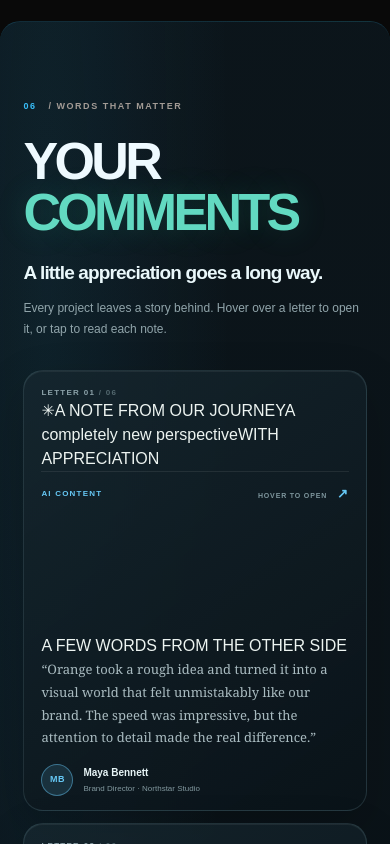
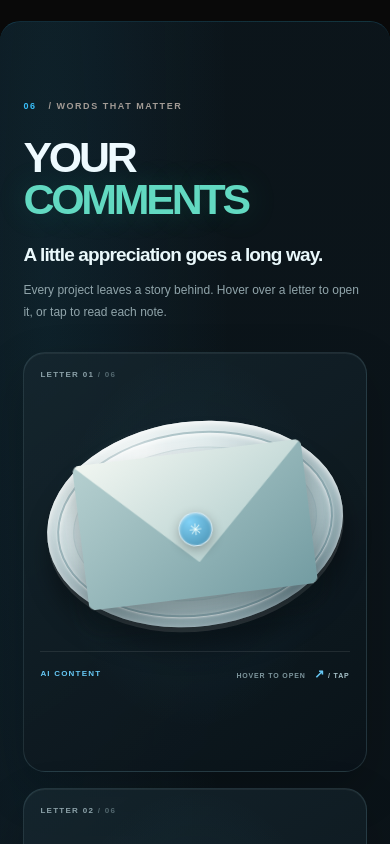
Before and after one commit to MohammadMatinMahdavi/orange, a Next.js app: page / in a window 390 px wide. Shown: the part 6880-7724 px from the top of the page. Built offline with nearby package versions, Linux system fonts and the light colour scheme.

Commit message:
Style comments as letters opening on porcelain plates

```diff
--- a/app/globals.css
+++ b/app/globals.css
@@ -2271,140 +2271,328 @@ body::before {
 }
 
 
-/* Hybrid letter archive — tactile paper, glass atmosphere and a 3D open interaction. */
+/* Your Comments — sculpted porcelain plates and animated correspondence. */
+.feedback-section {
+  overflow: visible;
+}
+.feedback-heading h2 {
+  text-transform: uppercase;
+  letter-spacing: -.075em;
+}
+.feedback-heading h2 span {
+  color: #62d9c1;
+}
 .feedback-intro-copy { max-width: 380px; }
 .feedback-intro-copy p { margin: 0; color: #91a5ab; font-size: 12px; line-height: 1.8; }
 .feedback-intro-copy .feedback-headline { margin-bottom: 8px; color: #eaf8fb; font-size: clamp(19px, 2.1vw, 26px); font-weight: 550; letter-spacing: -.045em; }
-.letter-grid { display: grid; grid-template-columns: repeat(3, minmax(0, 1fr)); gap: 19px; perspective: 1500px; }
+
+.letter-grid {
+  display: grid;
+  grid-template-columns: repeat(3, minmax(0, 1fr));
+  gap: 24px 20px;
+  perspective: 1600px;
+  overflow: visible;
+}
 .letter-card {
   --letter-accent: #66c8f5;
   position: relative;
+  z-index: 1;
   min-width: 0;
-  min-height: 300px;
-  padding: 17px 18px 15px;
-  overflow: hidden;
+  min-height: 440px;
+  padding: 18px 18px 17px;
+  overflow: visible;
   border: 1px solid rgba(154,205,220,.15);
-  border-radius: 20px;
-  background: linear-gradient(145deg,rgba(22,39,47,.82),rgba(10,19,25,.94));
-  box-shadow: inset 0 1px 0 rgba(255,255,255,.06), 0 18px 48px rgba(0,0,0,.18);
-  transition: border-color .4s ease, background .4s ease, box-shadow .45s ease, transform .5s cubic-bezier(.2,.8,.2,1);
+  border-radius: 22px;
+  background:
+    radial-gradient(ellipse at 50% 45%, rgba(56,189,248,.07), transparent 58%),
+    linear-gradient(145deg,rgba(22,39,47,.82),rgba(10,19,25,.96));
+  box-shadow: inset 0 1px 0 rgba(255,255,255,.06), 0 18px 48px rgba(0,0,0,.2);
+  transform: translateZ(0);
+  transition: border-color .45s ease, box-shadow .5s ease, transform .65s cubic-bezier(.16,1,.3,1), background .5s ease;
 }
 .letter-card-green { --letter-accent: #76dfb0; }
 .letter-card-teal { --letter-accent: #62ddcf; }
-.letter-card:hover, .letter-card:focus-within {
+.letter-index {
+  display: block;
+  position: relative;
   z-index: 2;
-  transform: translateY(-7px) rotateX(1.5deg);
-  border-color: color-mix(in srgb,var(--letter-accent) 48%,rgba(255,255,255,.16));
-  box-shadow: 0 27px 65px rgba(0,0,0,.3), 0 0 34px color-mix(in srgb,var(--letter-accent) 10%,transparent), inset 0 1px 0 rgba(255,255,255,.09);
-}
-.letter-index { display: block; position: relative; z-index: 4; color: #8ca2a9; font-size: 8px; font-weight: 800; letter-spacing: .16em; }
+  color: #8ca2a9;
+  font-size: 8px;
+  font-weight: 800;
+  letter-spacing: .16em;
+}
 .letter-index i { color: #52676e; font-style: normal; }
-.letter-trigger { display: flex; width: 100%; min-height: 264px; flex-direction: column; align-items: stretch; padding: 0; border: 0; color: inherit; background: transparent; text-align: left; cursor: pointer; }
-.letter-envelope {
+
+.letter-trigger {
+  display: flex;
+  width: 100%;
+  flex-direction: column;
+  align-items: stretch;
+  padding: 0;
+  border: 0;
+  color: inherit;
+  background: transparent;
+  text-align: left;
+  cursor: pointer;
+}
+.letter-stage {
   position: relative;
-  display: block;
-  width: min(100%, 300px);
-  height: 174px;
-  margin: 20px auto 13px;
-  perspective: 900px;
+  display: grid;
+  place-items: center;
+  width: 100%;
+  height: 285px;
+  isolation: isolate;
+  perspective: 1100px;
   transform-style: preserve-3d;
-  transition: transform .65s cubic-bezier(.2,.8,.2,1);
-}
-.letter-card:hover .letter-envelope, .letter-card:focus-within .letter-envelope { transform: translateY(-3px) rotate(-1deg) scale(1.025); }
-.letter-envelope-back {
-  position: absolute; inset: 12px 0 0;
-  border: 1px solid rgba(255,255,255,.17);
-  border-radius: 8px;
-  background: linear-gradient(145deg,#dce9e8,#a8c5c7);
-  box-shadow: 0 15px 30px rgba(0,0,0,.25);
-}
-.letter-paper {
-  position: absolute; z-index: 1; left: 9%; right: 9%; top: 2px; height: 145px;
-  display: flex; flex-direction: column; align-items: flex-start; padding: 17px 16px;
-  border: 1px solid rgba(255,255,255,.75); border-radius: 5px;
-  color: #233942; background: linear-gradient(145deg,#f4f6ef,#dce8e5);
-  box-shadow: 0 5px 18px rgba(0,0,0,.12);
-  transform: translateY(33px) scale(.94);
-  transition: transform .72s cubic-bezier(.16,1,.3,1), box-shadow .6s ease;
-}
-.letter-paper-kicker { color: #61818a; font-size: 6px; font-weight: 800; letter-spacing: .16em; }
-.letter-paper-title { max-width: 190px; margin-top: 12px; font-family: Georgia,serif; font-size: 17px; line-height: 1.05; letter-spacing: -.04em; }
-.letter-paper-lines { display: grid; gap: 5px; width: 72%; margin-top: 12px; }
-.letter-paper-lines i { height: 1px; background: rgba(49,83,91,.2); }
-.letter-paper-lines i:last-child { width: 65%; }
-.letter-paper-sign { margin-top: auto; color: #6a8589; font-size: 5px; letter-spacing: .16em; }
-.letter-envelope-front {
-  position: absolute; z-index: 2; inset: 12px 0 0;
-  border: 1px solid rgba(255,255,255,.22); border-radius: 8px;
-  background: linear-gradient(145deg,#a9c6c8,#6f969e);
+}
+.letter-plate {
+  position: absolute;
+  left: 50%;
+  top: 53%;
+  width: min(96%, 310px);
+  height: 205px;
+  border-radius: 50%;
+  transform: translate(-50%,-50%) rotate(-7deg);
+  background:
+    radial-gradient(ellipse at 36% 27%, rgba(255,255,255,.98), rgba(230,241,241,.98) 28%, rgba(174,197,202,.96) 69%, rgba(91,119,129,.95) 100%);
+  box-shadow:
+    0 22px 25px rgba(0,0,0,.38),
+    0 5px 0 rgba(255,255,255,.18),
+    inset 0 3px 7px rgba(255,255,255,.95),
+    inset 0 -10px 18px rgba(33,65,77,.22);
+  transition: transform .75s cubic-bezier(.16,1,.3,1), filter .6s ease;
+}
+.letter-plate-rim {
+  position: absolute;
+  inset: 10px;
+  border: 2px solid rgba(101,139,148,.42);
+  border-radius: 50%;
+  box-shadow: inset 0 2px 5px rgba(255,255,255,.85), 0 1px 2px rgba(255,255,255,.7);
+}
+.letter-plate-center {
+  position: absolute;
+  inset: 26px;
+  border: 1px solid rgba(100,139,148,.2);
+  border-radius: 50%;
+  box-shadow: inset 0 0 22px rgba(76,118,129,.13);
+}
+.letter-plate-glint {
+  position: absolute;
+  top: 24px;
+  left: 48px;
+  width: 75px;
+  height: 17px;
+  border-radius: 50%;
+  background: rgba(255,255,255,.62);
+  filter: blur(8px);
+  transform: rotate(-22deg);
+}
+
+.letter-envelope-closed {
+  position: absolute;
+  z-index: 2;
+  top: 50%;
+  left: 50%;
+  width: min(76%, 230px);
+  height: 145px;
+  transform: translate(-50%,-44%) rotate(-7deg);
+  transform-style: preserve-3d;
+  filter: drop-shadow(0 15px 12px rgba(12,28,34,.35));
+  transition: transform .78s cubic-bezier(.16,1,.3,1), opacity .42s ease, filter .6s ease;
+}
+.envelope-back {
+  position: absolute;
+  inset: 0;
+  border: 1px solid rgba(255,255,255,.45);
+  border-radius: 7px;
+  background: linear-gradient(145deg,#e6f0ed,#9bb9bb);
+}
+.envelope-front {
+  position: absolute;
+  inset: 0;
+  border-radius: 7px;
+  background: linear-gradient(145deg,#b6d0d0,#739ca2);
   clip-path: polygon(0 0,50% 55%,100% 0,100% 100%,0 100%);
-  box-shadow: inset 0 -15px 25px rgba(27,66,75,.18);
-}
-.letter-envelope-flap {
-  position: absolute; z-index: 3; inset: 12px 0 auto; height: 88px;
-  border: 1px solid rgba(255,255,255,.24); border-radius: 8px 8px 0 0;
-  background: linear-gradient(155deg,#dce9e8,#9cbcc0);
+}
+.envelope-flap {
+  position: absolute;
+  inset: 0 0 auto;
+  height: 76%;
+  border-radius: 7px 7px 0 0;
+  background: linear-gradient(150deg,#f1f6f1,#a9c8c8);
   clip-path: polygon(0 0,100% 0,50% 100%);
   transform-origin: 50% 0;
   backface-visibility: hidden;
-  transition: transform .62s cubic-bezier(.2,.8,.2,1), filter .5s ease;
-}
-.letter-seal {
-  position: absolute; z-index: 4; left: 50%; top: 82px; display: grid; width: 35px; height: 35px;
-  place-items: center; border: 1px solid rgba(255,255,255,.48); border-radius: 50%;
-  color: #e9fff8; background: radial-gradient(circle at 35% 28%,color-mix(in srgb,var(--letter-accent) 85%,white),color-mix(in srgb,var(--letter-accent) 55%,#173c4b) 72%);
-  box-shadow: 0 4px 13px rgba(0,0,0,.3), inset 0 1px 3px rgba(255,255,255,.45);
-  font-family: Georgia,serif; font-size: 16px;
-  transform: translateX(-50%);
-  transition: transform .4s ease, opacity .25s ease, box-shadow .4s ease;
-}
-.letter-envelope-glint { position: absolute; z-index: 5; inset: 12px 0 0; border-radius: 8px; pointer-events: none; background: linear-gradient(115deg,transparent 25%,rgba(255,255,255,.23) 48%,transparent 67%); opacity: .36; transform: translateX(-120%); transition: transform .9s ease; }
-.letter-card:hover .letter-envelope-glint { transform: translateX(120%); }
-.letter-card-meta { position: relative; z-index: 4; display: flex; justify-content: space-between; align-items: center; gap: 8px; padding-top: 12px; border-top: 1px solid rgba(255,255,255,.08); }
+  transition: transform .65s ease;
+}
+.envelope-seal {
+  position: absolute;
+  z-index: 3;
+  left: 50%;
+  top: 53%;
+  display: grid;
+  width: 34px;
+  height: 34px;
+  place-items: center;
+  border: 1px solid rgba(255,255,255,.7);
+  border-radius: 50%;
+  color: #f2fffb;
+  background: radial-gradient(circle at 35% 25%, color-mix(in srgb,var(--letter-accent) 82%,white), color-mix(in srgb,var(--letter-accent) 60%,#173c4b));
+  box-shadow: 0 4px 12px rgba(0,0,0,.28), inset 0 1px 3px rgba(255,255,255,.5);
+  font-family: Georgia,serif;
+  transform: translate(-50%,-50%);
+  transition: opacity .25s ease, transform .4s ease;
+}
+
+.letter-opened-paper {
+  position: absolute;
+  z-index: 3;
+  top: 48%;
+  left: 50%;
+  display: flex;
+  width: min(78%, 238px);
+  min-height: 205px;
+  flex-direction: column;
+  align-items: flex-start;
+  padding: 20px 19px 15px;
+  border: 1px solid rgba(255,255,255,.9);
+  border-radius: 5px;
+  color: #263e45;
+  background: linear-gradient(145deg,#fffef6,#e2eeea);
+  box-shadow: 0 19px 35px rgba(0,0,0,.3), inset 0 0 0 4px rgba(111,158,160,.08);
+  opacity: 0;
+  transform: translate(-50%,-37%) rotateY(-78deg) rotateZ(8deg) scale(.72);
+  transform-origin: 50% 75%;
+  transition: opacity .35s ease .12s, transform .85s cubic-bezier(.16,1,.3,1) .08s;
+}
+.opened-paper-topline { color: #6c8d91; font-size: 6px; font-weight: 800; letter-spacing: .16em; }
+.opened-paper-title { max-width: 190px; margin-top: 14px; font-family: Georgia,serif; font-size: 20px; line-height: 1.05; letter-spacing: -.04em; }
+.opened-paper-rule { width: 38px; height: 2px; margin-top: 13px; background: var(--letter-accent); }
+.opened-paper-lines { display: grid; gap: 6px; width: 92%; margin-top: 14px; }
+.opened-paper-lines i { height: 1px; background: rgba(49,83,91,.2); }
+.opened-paper-lines i:nth-child(2) { width: 90%; }
+.opened-paper-lines i:nth-child(3) { width: 96%; }
+.opened-paper-lines i:nth-child(4) { width: 65%; }
+.opened-paper-sign { margin-top: auto; padding-top: 14px; color: #6a8589; font-size: 6px; letter-spacing: .16em; }
+
+.letter-card-meta {
+  position: relative;
+  z-index: 4;
+  display: flex;
+  justify-content: space-between;
+  align-items: center;
+  gap: 8px;
+  padding-top: 13px;
+  border-top: 1px solid rgba(255,255,255,.09);
+}
 .letter-service { color: var(--letter-accent); font-size: 8px; font-weight: 800; letter-spacing: .15em; }
 .letter-open-hint { color: #7e969d; font-size: 7px; font-weight: 800; letter-spacing: .12em; white-space: nowrap; }
-.letter-open-hint b { margin-left: 7px; color: var(--letter-accent); font-size: 13px; }
-.letter-reveal { display: grid; grid-template-rows: 0fr; opacity: 0; transition: grid-template-rows .65s cubic-bezier(.2,.8,.2,1), opacity .4s ease; }
-.letter-reveal-inner { min-height: 0; overflow: hidden; padding: 0 2px; transform: translateY(-9px); transition: transform .65s cubic-bezier(.2,.8,.2,1), padding .65s ease; }
-.letter-reveal-label { color: var(--letter-accent); font-size: 7px; font-weight: 800; letter-spacing: .15em; }
-.letter-reveal h3 { margin: 8px 0 6px; color: #eaf8fb; font-size: 18px; font-weight: 550; letter-spacing: -.04em; }
-.letter-reveal p { margin: 0; color: #9eb0b5; font-size: 11px; line-height: 1.75; }
-.letter-reveal-stamp { display: inline-block; margin-top: 13px; padding: 5px 8px; border: 1px solid color-mix(in srgb,var(--letter-accent) 25%,transparent); border-radius: 99px; color: #8ea6ac; font-size: 6px; font-weight: 800; letter-spacing: .13em; }
-.letter-card.is-open { background: linear-gradient(145deg,rgba(25,48,57,.97),rgba(11,21,27,.98)); }
-.letter-card.is-open .letter-envelope-flap { z-index: 0; transform: rotateX(178deg); filter: brightness(.8); }
-.letter-card.is-open .letter-paper { z-index: 3; transform: translateY(-7px) scale(1); box-shadow: 0 13px 28px rgba(0,0,0,.25); }
-.letter-card.is-open .letter-seal { opacity: 0; transform: translate(-50%,-10px) scale(.5) rotate(35deg); }
-.letter-card.is-open .letter-reveal { grid-template-rows: 1fr; opacity: 1; }
-.letter-card.is-open .letter-reveal-inner { padding: 17px 2px 3px; transform: translateY(0); }
+.letter-open-hint b { margin-left: 6px; color: var(--letter-accent); font-size: 12px; }
+
+.letter-glass-panel {
+  position: absolute;
+  z-index: 8;
+  left: 15px;
+  right: 15px;
+  bottom: 15px;
+  padding: 17px 17px 15px;
+  border: 1px solid rgba(190,235,244,.28);
+  border-radius: 13px;
+  background: linear-gradient(135deg,rgba(18,39,49,.82),rgba(13,25,34,.76));
+  box-shadow: 0 18px 40px rgba(0,0,0,.34), inset 0 1px 0 rgba(255,255,255,.13);
+  -webkit-backdrop-filter: blur(18px) saturate(145%);
+  backdrop-filter: blur(18px) saturate(145%);
+  opacity: 0;
+  visibility: hidden;
+  pointer-events: none;
+  transform: translateY(22px) scale(.94);
+  transition: opacity .42s ease, transform .62s cubic-bezier(.16,1,.3,1), visibility .42s;
+}
+.letter-glass-kicker { display: block; margin-bottom: 9px; color: var(--letter-accent); font-size: 7px; font-weight: 800; letter-spacing: .15em; }
+.letter-review-quote { margin: 0; color: #d7e8eb; font-family: Georgia,serif; font-size: 11px; line-height: 1.65; }
+.letter-review-person { display: flex; align-items: center; gap: 9px; margin-top: 13px; }
+.letter-review-avatar {
+  display: grid;
+  width: 29px;
+  height: 29px;
+  flex: 0 0 29px;
+  place-items: center;
+  border: 1px solid color-mix(in srgb,var(--letter-accent) 50%,transparent);
+  border-radius: 50%;
+  color: var(--letter-accent);
+  background: color-mix(in srgb,var(--letter-accent) 12%,#102029);
+  font-size: 8px;
+  font-weight: 800;
+}
+.letter-review-byline { display: flex; min-width: 0; flex-direction: column; gap: 3px; }
+.letter-review-byline b { color: #f0fbfc; font-size: 9px; font-weight: 700; }
+.letter-review-byline i { color: #9cb2b8; font-size: 7px; font-style: normal; }
+
+.letter-card:hover,
+.letter-card:focus-within,
+.letter-card.is-open {
+  z-index: 10;
+  border-color: color-mix(in srgb,var(--letter-accent) 55%,rgba(255,255,255,.2));
+  background: linear-gradient(145deg,rgba(22,42,51,.98),rgba(9,19,26,.99));
+  box-shadow: 0 32px 75px rgba(0,0,0,.42), 0 0 38px color-mix(in srgb,var(--letter-accent) 13%,transparent), inset 0 1px 0 rgba(255,255,255,.1);
+  transform: translateY(-9px) scale(1.045) rotateY(-2deg);
+}
+.letter-card:hover .letter-plate,
+.letter-card:focus-within .letter-plate,
+.letter-card.is-open .letter-plate {
+  transform: translate(-50%,-50%) rotate(5deg) scale(1.04);
+  filter: brightness(1.04);
+}
+.letter-card:hover .letter-envelope-closed,
+.letter-card:focus-within .letter-envelope-closed,
+.letter-card.is-open .letter-envelope-closed {
+  opacity: 0;
+  transform: translate(-50%,-70%) rotateY(88deg) rotateZ(12deg) scale(.62);
+  filter: blur(2px);
+}
+.letter-card:hover .envelope-flap,
+.letter-card:focus-within .envelope-flap,
+.letter-card.is-open .envelope-flap { transform: rotateX(178deg); }
+.letter-card:hover .envelope-seal,
+.letter-card:focus-within .envelope-seal,
+.letter-card.is-open .envelope-seal { opacity: 0; transform: translate(-50%,-90%) scale(.4) rotate(30deg); }
+.letter-card:hover .letter-opened-paper,
+.letter-card:focus-within .letter-opened-paper,
+.letter-card.is-open .letter-opened-paper {
+  opacity: 1;
+  transform: translate(-50%,-52%) rotateY(0) rotateZ(-3deg) scale(1);
+}
+.letter-card:hover .letter-glass-panel,
+.letter-card:focus-within .letter-glass-panel,
+.letter-card.is-open .letter-glass-panel {
+  opacity: 1;
+  visibility: visible;
+  transform: translateY(0) scale(1);
+}
 .letter-trigger:focus-visible { outline: 2px solid var(--letter-accent); outline-offset: 5px; border-radius: 10px; }
+
 @media (max-width: 900px) {
   .feedback-section { padding-left: 5%; padding-right: 5%; }
-  .letter-grid { grid-template-columns: repeat(2,minmax(0,1fr)); gap: 14px; }
-  .letter-card { min-height: 286px; }
-  .letter-envelope { height: 158px; }
-  .letter-trigger { min-height: 248px; }
+  .letter-grid { grid-template-columns: repeat(2,minmax(0,1fr)); gap: 18px 14px; }
+  .letter-card { min-height: 430px; }
+  .letter-stage { height: 275px; }
+  .letter-glass-panel { left: 12px; right: 12px; bottom: 12px; }
 }
 @media (max-width: 640px) {
   .feedback-section { padding: 78px 6%; }
   .feedback-heading { display: block; margin-bottom: 29px; }
-  .feedback-heading h2 { font-size: 52px; }
+  .feedback-heading h2 { font-size: clamp(38px, 11vw, 52px); }
   .feedback-intro-copy { margin-top: 18px; }
-  .letter-grid { grid-template-columns: 1fr; gap: 12px; }
-  .letter-card { min-height: 265px; padding: 16px 17px 14px; }
-  .letter-trigger { min-height: 235px; }
-  .letter-envelope { width: min(100%,310px); height: 150px; margin-top: 13px; }
+  .letter-grid { grid-template-columns: 1fr; gap: 16px; }
+  .letter-card { min-height: 420px; padding: 16px; }
+  .letter-stage { height: 270px; }
+  .letter-glass-panel { left: 13px; right: 13px; bottom: 13px; padding: 16px; }
+}
+@media (hover: none) {
+  .letter-open-hint::after { content: " / TAP"; color: #a8c3ca; }
 }
 @media (prefers-reduced-motion: reduce) {
-  .letter-card, .letter-envelope, .letter-paper, .letter-envelope-flap, .letter-seal,
-  .letter-envelope-glint, .letter-reveal, .letter-reveal-inner { transition: none !important; }
-  .letter-card:hover, .letter-card:focus-within { transform: none; }
-}
-
-
-/* Letter testimonial attribution and readable sample quote. */
-.letter-review-quote { color: #a9bbc0 !important; font-family: Georgia,serif; font-size: 13px !important; line-height: 1.75 !important; }
-.letter-review-person { display: flex; align-items: center; gap: 10px; margin-top: 15px; }
-.letter-review-avatar { display: grid; width: 32px; height: 32px; flex: 0 0 32px; place-items: center; border: 1px solid color-mix(in srgb,var(--letter-accent) 45%,transparent); border-radius: 50%; color: var(--letter-accent); background: color-mix(in srgb,var(--letter-accent) 10%,#102029); font-size: 9px; font-weight: 800; letter-spacing: .04em; }
-.letter-review-byline { display: flex; min-width: 0; flex-direction: column; gap: 3px; }
-.letter-review-byline b { color: #e7f4f6; font-size: 10px; font-weight: 650; }
-.letter-review-byline i { color: #82989e; font-size: 8px; font-style: normal; line-height: 1.4; }
+  .letter-card, .letter-plate, .letter-envelope-closed, .letter-opened-paper,
+  .letter-glass-panel, .envelope-flap, .envelope-seal { transition: none !important; }
+  .letter-card:hover, .letter-card:focus-within, .letter-card.is-open { transform: none; }
+}
```
